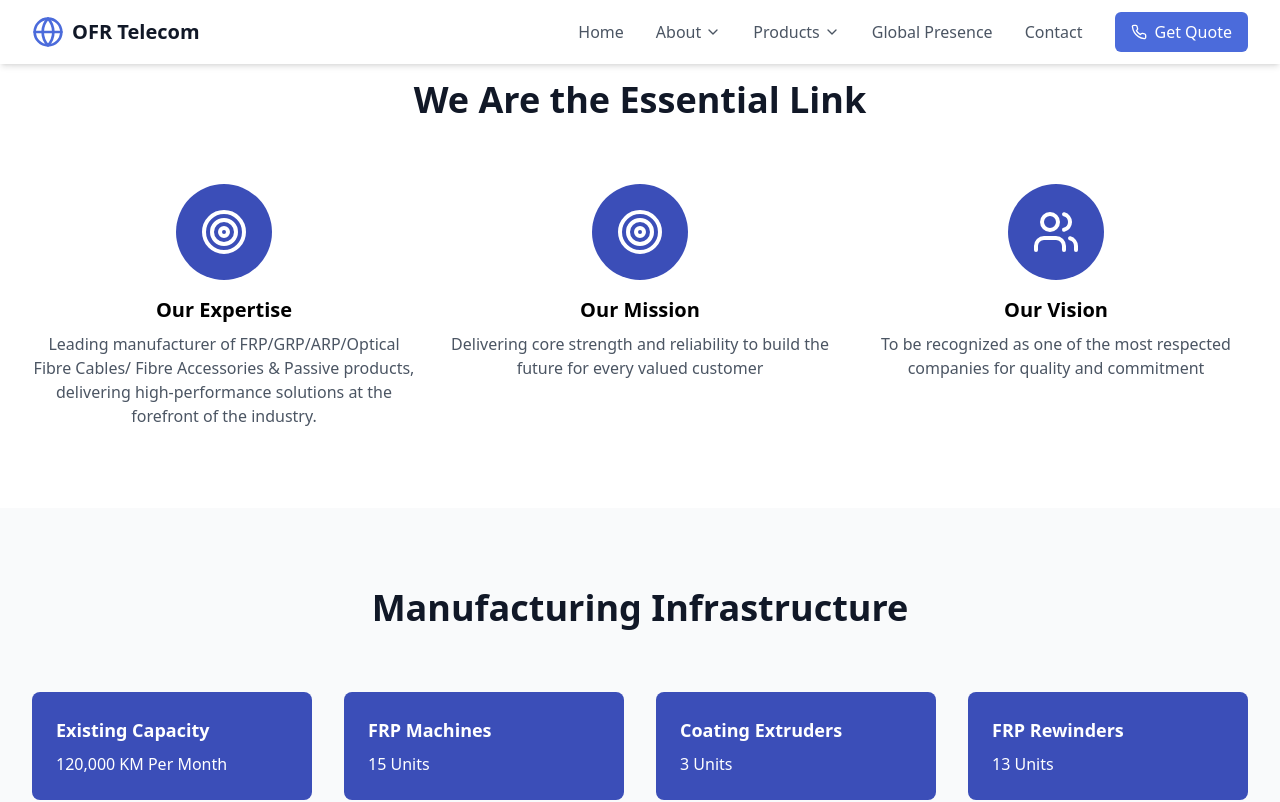
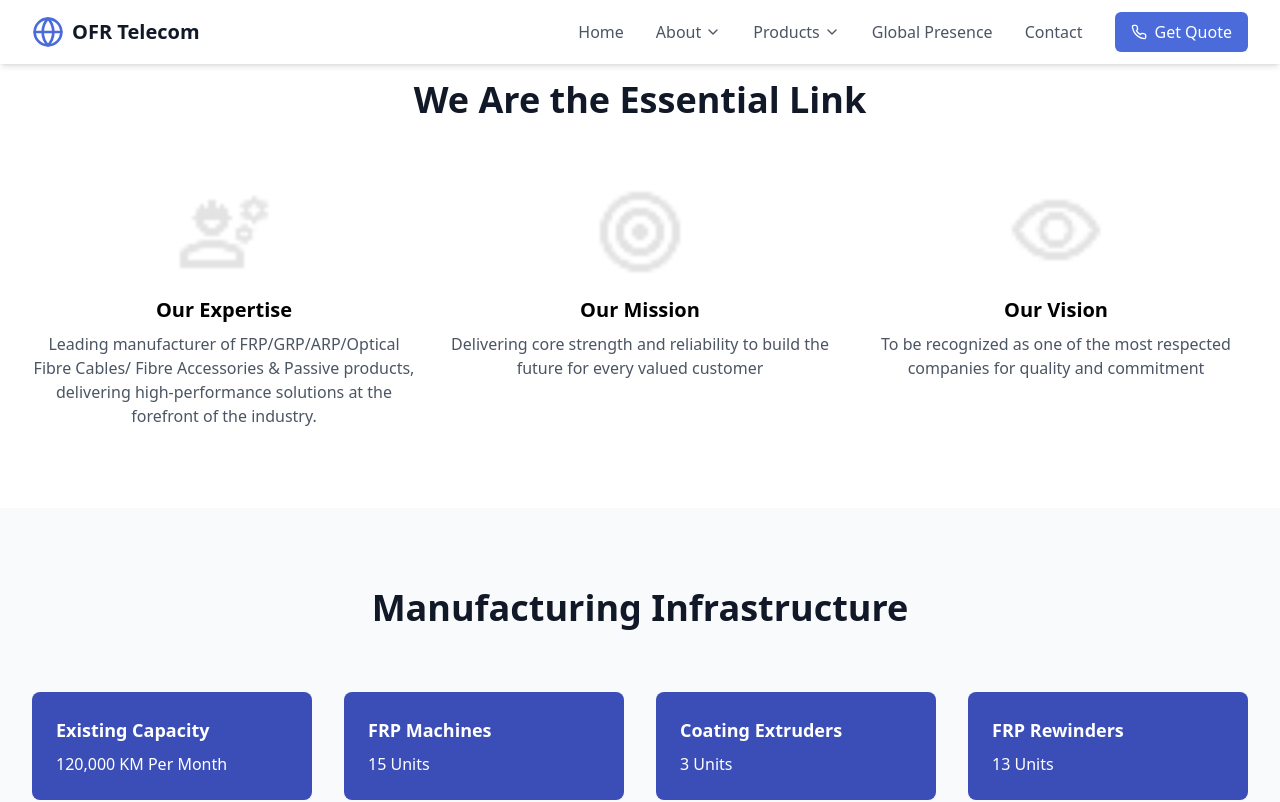
Before and after one commit to hooda92220/OFR, a React (Vite) app: page /about in a window 1280 px wide. Shown: the top 802 px of the page. Built offline with nearby package versions, Linux system fonts and the light colour scheme.

Commit message:
Update About Section with Local Logo Images

```diff
--- a/src/components/CompanyProfile.tsx
+++ b/src/components/CompanyProfile.tsx
@@ -13,22 +13,34 @@ const CompanyProfile = () => {
 
           <div className="grid grid-cols-1 md:grid-cols-3 gap-8">
             <div className="text-center">
-              <div className="bg-blue-700 rounded-full p-6 w-24 h-24 mx-auto mb-4 flex items-center justify-center">
-                <Target className="h-12 w-12 text-white" />
+              <div className="w-24 h-24 mx-auto mb-4 flex items-center justify-center">
+                <img
+                  src="/Assets/engineering.png"
+                  alt="Our Expertise"
+                  className="w-full h-full object-contain"
+                />
               </div>
               <h3 className="text-xl font-semibold mb-2">Our Expertise</h3>
               <p className="text-gray-600">Leading manufacturer of FRP/GRP/ARP/Optical Fibre Cables/ Fibre Accessories &  Passive products, delivering high-performance solutions at the forefront of the industry.</p>
             </div>
             <div className="text-center">
-              <div className="bg-blue-700 rounded-full p-6 w-24 h-24 mx-auto mb-4 flex items-center justify-center">
-                <Target className="h-12 w-12 text-white" />
+              <div className="w-24 h-24 mx-auto mb-4 flex items-center justify-center">
+                <img
+                  src="/Assets/target.png"
+                  alt="Our Mission"
+                  className="w-full h-full object-contain"
+                />
               </div>
               <h3 className="text-xl font-semibold mb-2">Our Mission</h3>
               <p className="text-gray-600">Delivering core strength and reliability to build the future for every valued customer</p>
             </div>
             <div className="text-center">
-              <div className="bg-blue-700 rounded-full p-6 w-24 h-24 mx-auto mb-4 flex items-center justify-center">
-                <Users className="h-12 w-12 text-white" />
+              <div className="w-24 h-24 mx-auto mb-4 flex items-center justify-center">
+                <img
+                  src="/Assets/visibility.png"
+                  alt="Our Vision"
+                  className="w-full h-full object-contain"
+                />
               </div>
               <h3 className="text-xl font-semibold mb-2">Our Vision</h3>
               <p className="text-gray-600">To be recognized as one of the most respected companies for quality and commitment</p>
```
